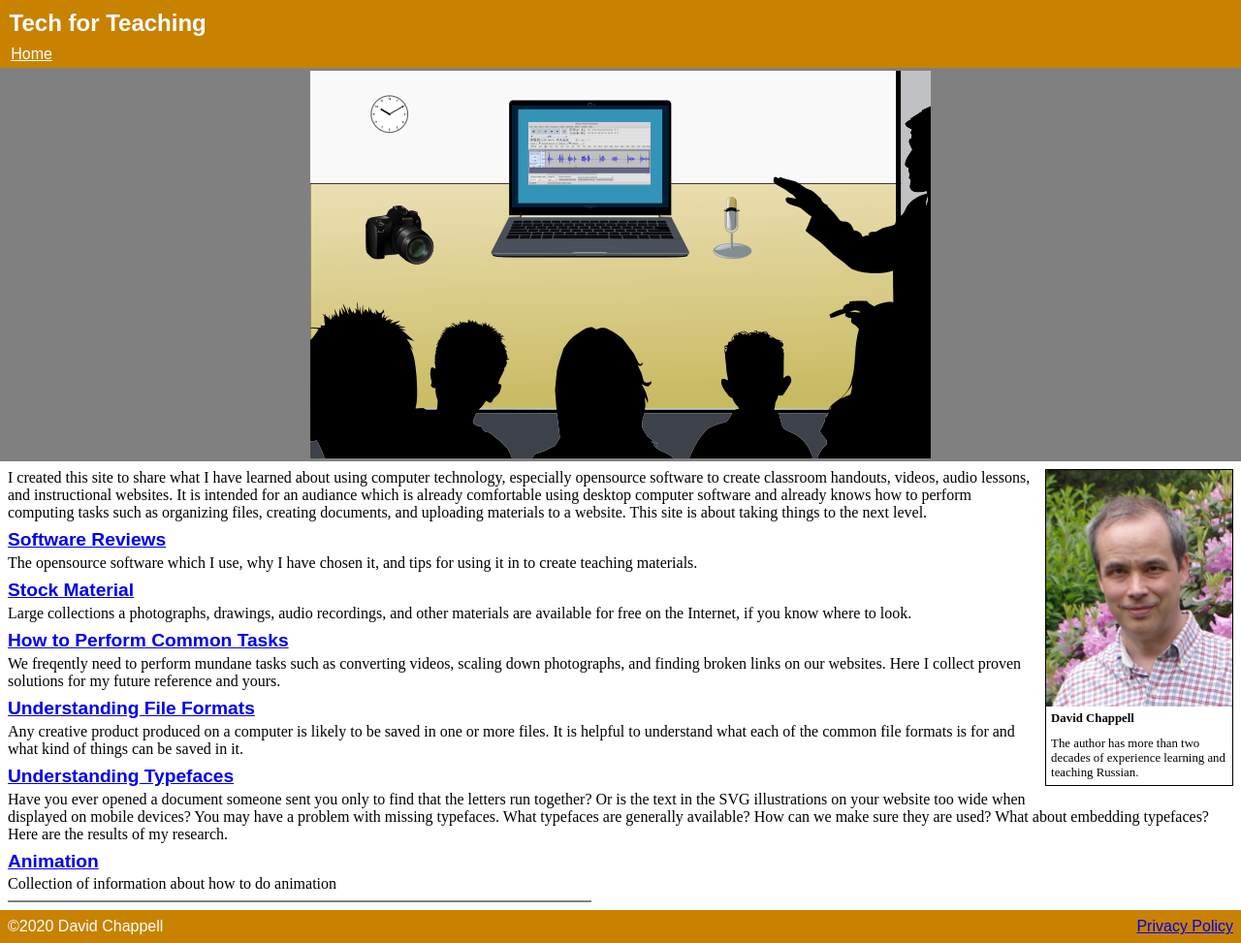
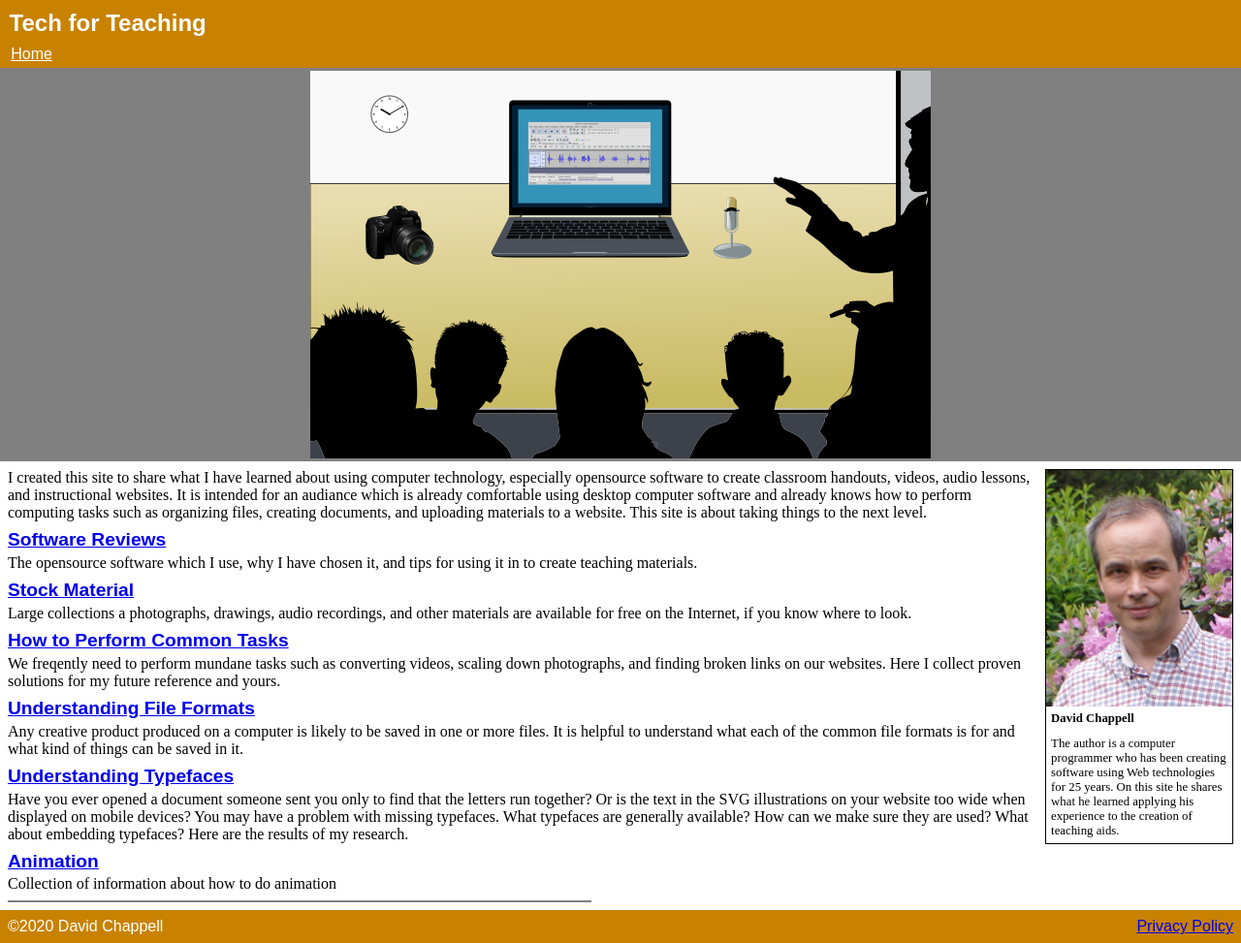
Before and after one commit to david672orford/tech-for-teaching, a Jekyll site: the page built from index.md, in a window 1280 px wide. Shown: the whole page at 97% size. Built offline with Jekyll 4.4.1, drawn with Linux system fonts in a browser that asks for light colours; our own code applies the rules of GitHub Pages for plain Markdown files.

Commit message:
fixed incorrect author blurb

```diff
--- a/_layouts/default.html
+++ b/_layouts/default.html
@@ -32,7 +32,9 @@
   <img src="/assets/images/author.jpg">
     <div class="author_byline">David Chappell</div>
     <div class="author_blurb">
-      The author has more than two decades of experience learning and teaching Russian.
+      The author is a computer programmer who has been creating software
+      using Web technologies for 25 years. On this site he shares what he
+  	  learned applying his experience to the creation of teaching aids.
     </div>
   </div>
 </div>
```
